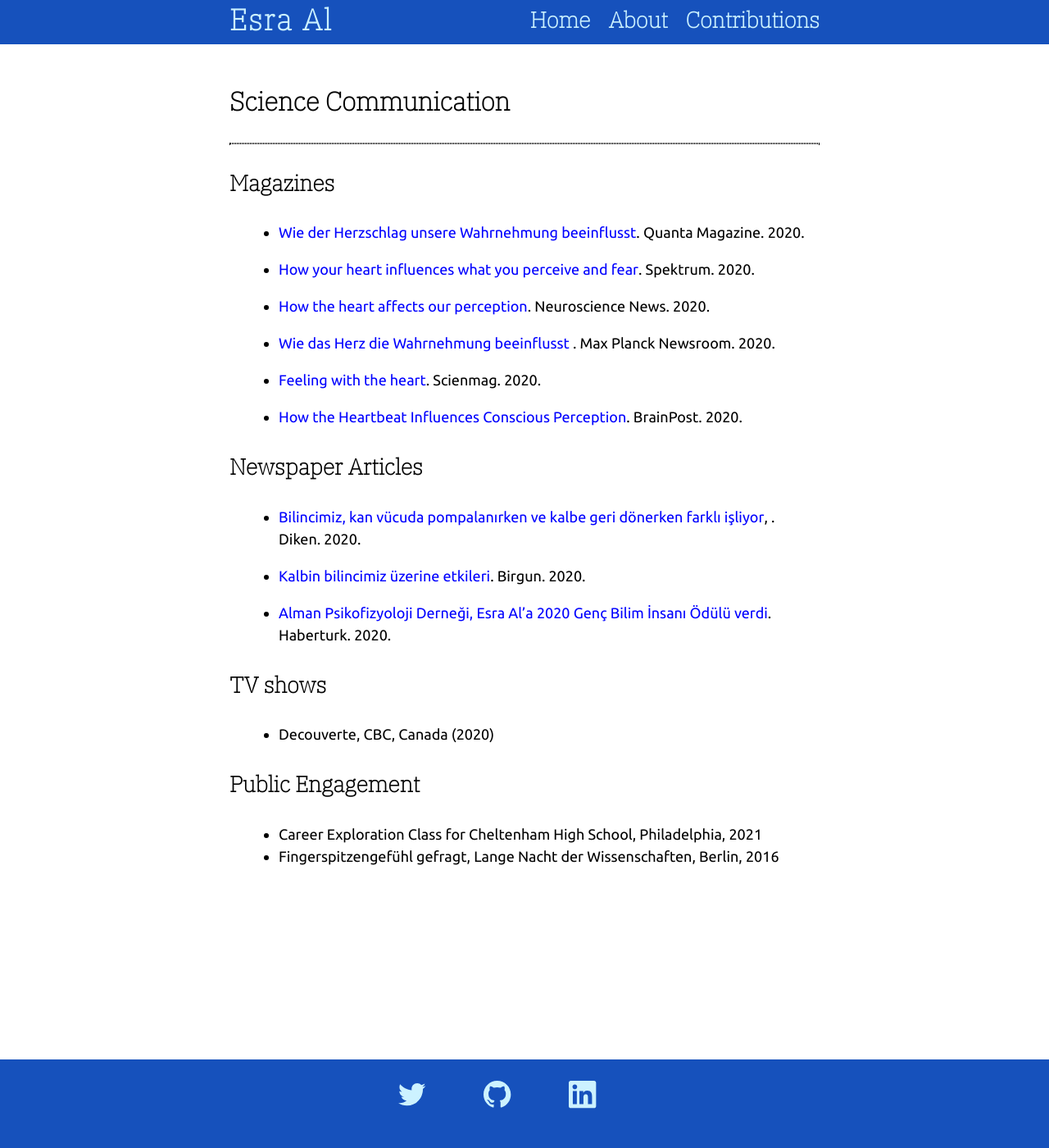
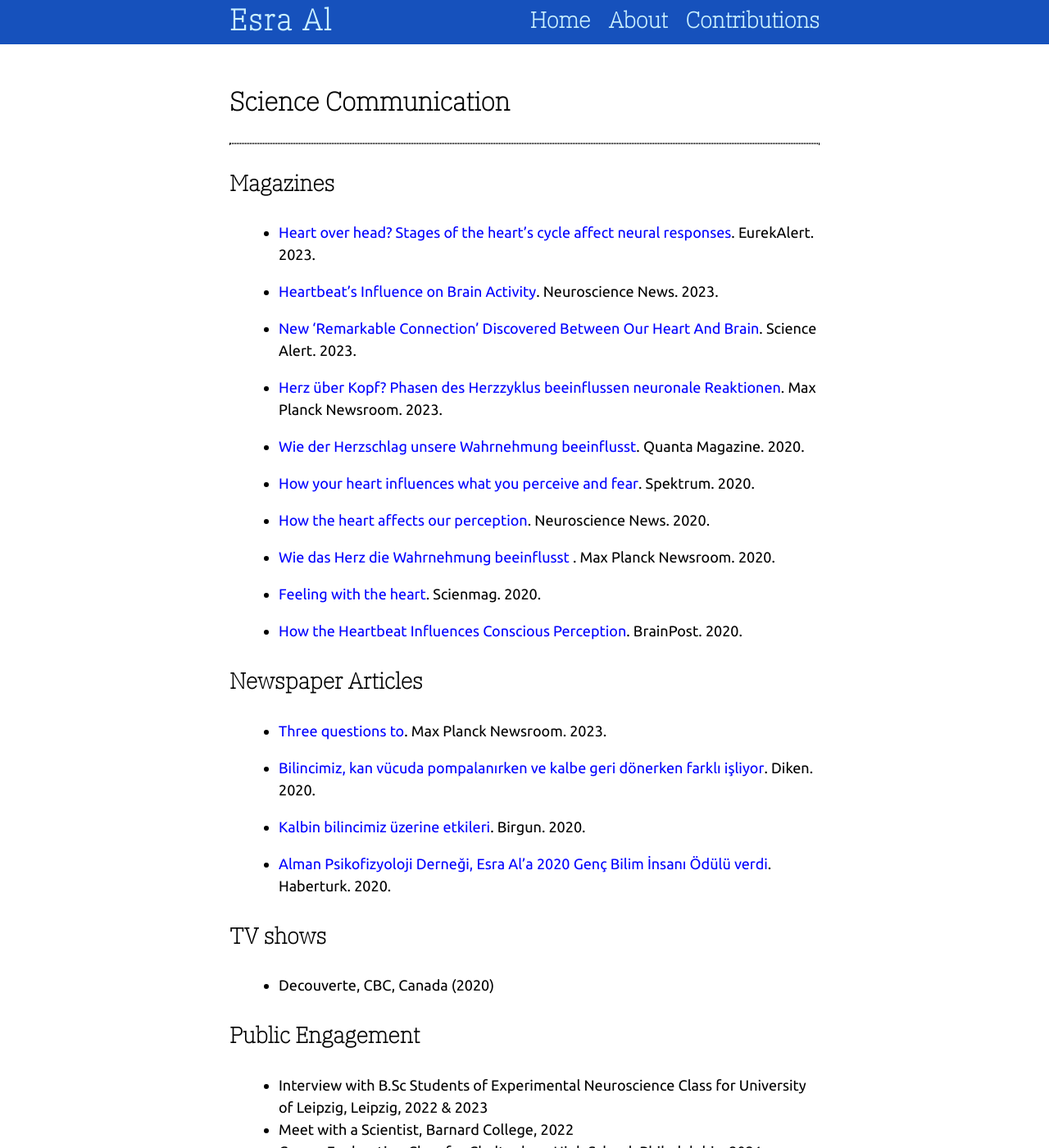
Before and after one commit to Esra-Al/esra-al.github.io, a Jekyll site: the page built from communications.md, in a window 1280 px wide and 1400 px high. Shown: the whole window at 82% size. Built offline with Jekyll 4.4.1, drawn with Linux system fonts in a browser that asks for light colours; our own code applies the rules of GitHub Pages for plain Markdown files.

Commit message:
update communications

```diff
--- a/communications.md
+++ b/communications.md
@@ -4,26 +4,36 @@
 
 ### Magazines
 
-- [Wie der Herzschlag unsere Wahrnehmung beeinflusst][1]. Quanta Magazine. 2020.
+- [Heart over head? Stages of the heart’s cycle affect neural responses][13]. EurekAlert. 2023.
 
-- [How your heart influences what you perceive and fear][2]. Spektrum. 2020.
+- [Heartbeat’s Influence on Brain Activity][12]. Neuroscience News. 2023.
 
-- [How the heart affects our perception][3]. Neuroscience News. 2020.
+- [New 'Remarkable Connection' Discovered Between Our Heart And Brain][1]. Science Alert. 2023.
 
-- [Wie das Herz die Wahrnehmung beeinflusst][4] . Max Planck Newsroom. 2020.
+- [Herz über Kopf? Phasen des Herzzyklus beeinflussen neuronale Reaktionen][2]. Max Planck Newsroom. 2023.
 
-- [Feeling with the heart][5].	Scienmag. 2020.
+- [Wie der Herzschlag unsere Wahrnehmung beeinflusst][3]. Quanta Magazine. 2020.
 
-- [How the Heartbeat Influences Conscious Perception][6].	BrainPost. 2020.
+- [How your heart influences what you perceive and fear][4]. Spektrum. 2020.
+
+- [How the heart affects our perception][5]. Neuroscience News. 2020.
+
+- [Wie das Herz die Wahrnehmung beeinflusst][6] . Max Planck Newsroom. 2020.
+
+- [Feeling with the heart][7].	Scienmag. 2020.
+
+- [How the Heartbeat Influences Conscious Perception][8].	BrainPost. 2020.
 
 
 ### Newspaper Articles
 
-- [Bilincimiz, kan vücuda pompalanırken ve kalbe geri dönerken farklı işliyor][7],  . Diken. 2020.
+- [Three questions to][14]. Max Planck Newsroom. 2023.
 
-- [Kalbin bilincimiz üzerine etkileri][8].	Birgun. 2020.
+- [Bilincimiz, kan vücuda pompalanırken ve kalbe geri dönerken farklı işliyor][9]. Diken. 2020.
 
-- [Alman Psikofizyoloji Derneği, Esra Al’a 2020 Genç Bilim İnsanı Ödülü verdi][9].	Haberturk. 2020.
+- [Kalbin bilincimiz üzerine etkileri][10].	Birgun. 2020.
+
+- [Alman Psikofizyoloji Derneği, Esra Al’a 2020 Genç Bilim İnsanı Ödülü verdi][11].	Haberturk. 2020.
 
 ### TV shows
 
@@ -31,15 +41,22 @@
 
 ### Public Engagement
 
+- Interview with B.Sc Students of Experimental Neuroscience Class for University of Leipzig, Leipzig, 2022 & 2023
+- Meet with a Scientist, Barnard College, 2022
 - Career Exploration Class for Cheltenham High School, Philadelphia, 2021
 - Fingerspitzengefühl gefragt, Lange Nacht der Wissenschaften, Berlin, 2016
 
-[1]: https://www.quantamagazine.org/how-your-heart-influences-what-you-perceive-and-fear-20200706/
-[2]: https://www.spektrum.de/news/wie-der-herzschlag-unsere-wahrnehmung-beeinflusst/1728194
-[3]: https://neurosciencenews.com/perception-heart-16267/
-[4]: https://www.mpg.de/wie-das-herz-die-wahrnehmung-beeinflusst
-[5]: https://scienmag.com/feeling-with-the-heart/
-[6]: https://www.brainpost.co/weekly-brainpost/2020/5/19/how-the-heartbeat-influences-conscious-perception
-[7]: https://www.diken.com.tr/bilincimiz-kan-vucuda-pompalanirken-ve-kalbe-geri-donerken-farkli-isliyor/
-[8]: https://www.birgun.net/haber/kalbin-bilincimiz-uzerine-etkileri-302784
-[9]: https://www.haberturk.com/alman-psikofizyoloji-dernegi-esra-ala-2020-genc-bilim-insani-odulu-verdi-2928491
+[1]: https://www.sciencealert.com/new-remarkable-connection-discovered-between-our-heart-and-brain
+[2]: https://www.cbs.mpg.de/2198364/20231129
+[3]: https://www.quantamagazine.org/how-your-heart-influences-what-you-perceive-and-fear-20200706/
+[4]: https://www.spektrum.de/news/wie-der-herzschlag-unsere-wahrnehmung-beeinflusst/1728194
+[5]: https://neurosciencenews.com/perception-heart-16267/
+[6]: https://www.mpg.de/wie-das-herz-die-wahrnehmung-beeinflusst
+[7]: https://scienmag.com/feeling-with-the-heart/
+[8]: https://www.brainpost.co/weekly-brainpost/2020/5/19/how-the-heartbeat-influences-conscious-perception
+[9]: https://www.diken.com.tr/bilincimiz-kan-vucuda-pompalanirken-ve-kalbe-geri-donerken-farkli-isliyor/
+[10]: https://www.birgun.net/haber/kalbin-bilincimiz-uzerine-etkileri-302784
+[11]: https://www.haberturk.com/alman-psikofizyoloji-dernegi-esra-ala-2020-genc-bilim-insani-odulu-verdi-2928491
+[12]: https://neurosciencenews.com/heartbeat-brain-activity-25282/
+[13]: https://www.eurekalert.org/news-releases/1008806
+[14]: https://www.cbs.mpg.de/2149474/20230621
```
